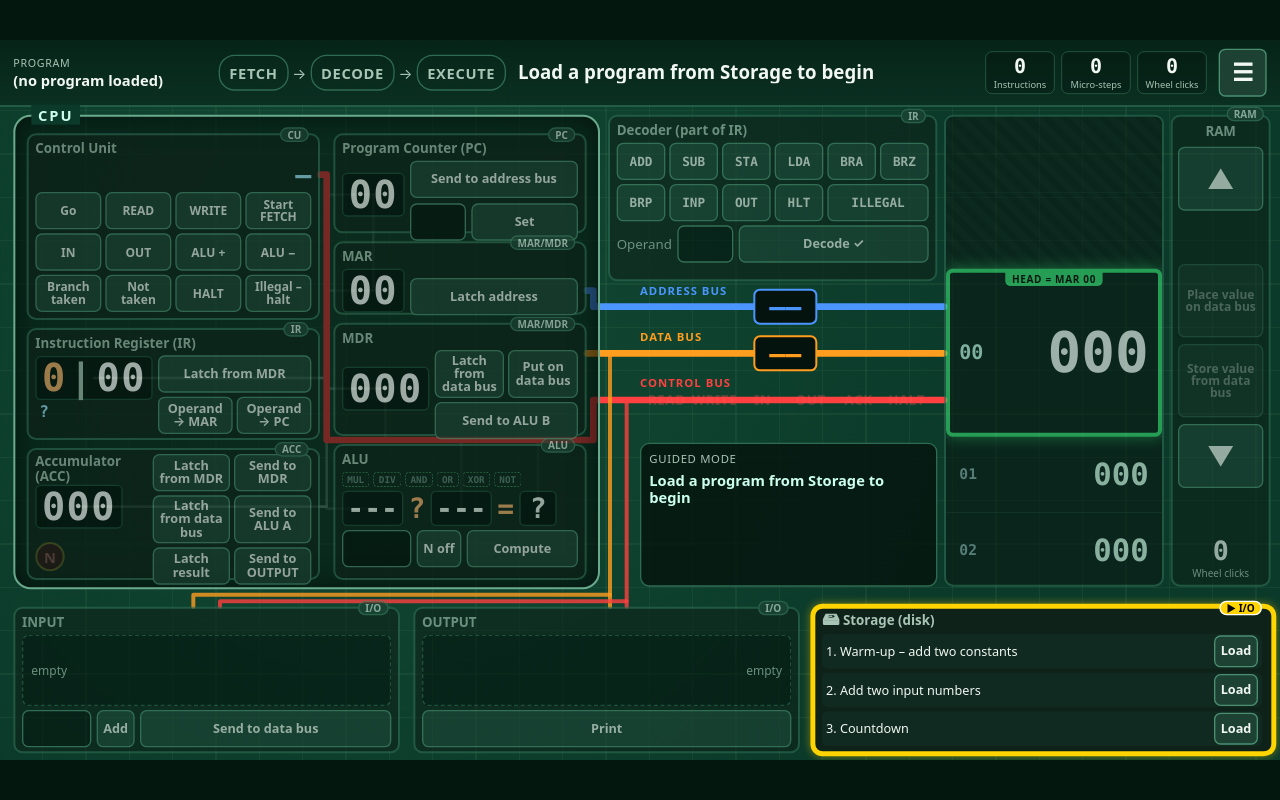
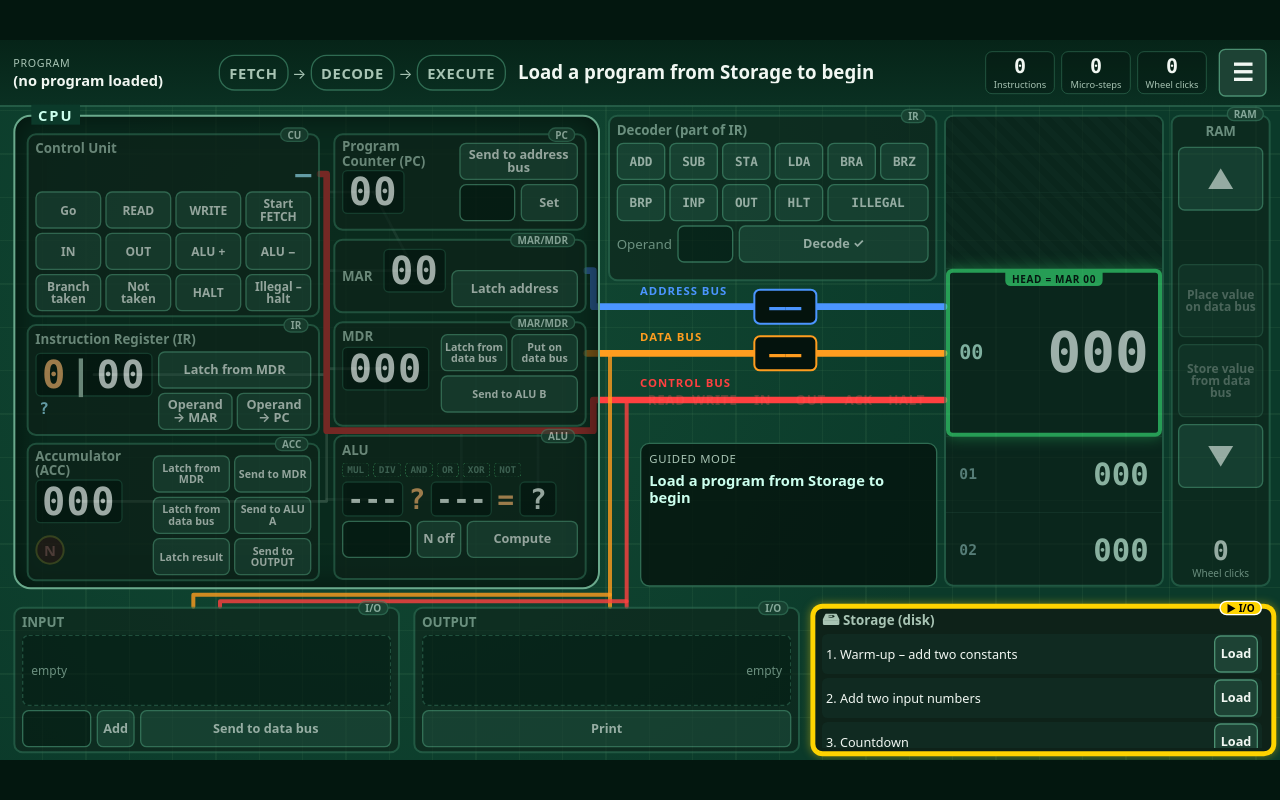
Before and after one commit to Bob814/ib-cs-2028, a plain HTML site: page HWGame/index.html in a window 1280 px wide. Drawn offline with Linux system fonts and the light colour scheme.

Commit message:
Some HW Game clarifications

```diff
--- a/HWGame/index.html
+++ b/HWGame/index.html
@@ -108,6 +108,14 @@ input.text, select, textarea {
 .row.fill { flex: 1 1 auto; align-items: stretch; }
 .col.tight { gap: 2px; }
 .col.left { width: 168px; flex: none; }
+.col.left.narrow { width: 140px; }
+.col.stack { gap: 6px; justify-content: center; }
+/* fixed 56px rows; the top margin keeps buttons clear of the badge tab */
+.mdrgrid, .accgrid { grid-auto-rows: 56px; margin-top: 10px; align-content: start; }
+.mdrgrid button, .accgrid button { font-size: 16px; padding: 2px 3px; }
+.row.fill > button.bottom { align-self: flex-end; }
+.ctitle.side { min-width: 54px; align-self: center; }
+.row.fill > .vbox { align-self: center; }
 .comp.active .badge::before { content: "▶ "; }
 body.busy .comp.active button::after {
   content: ""; position: absolute; right: 6px; top: 6px; width: 14px; height: 14px; border: 3px solid rgba(255,255,255,.3);
@@ -120,7 +128,7 @@ body.busy .comp.active button::after {
 .val { font: 800 58px/1 var(--mono); color: #fff; letter-spacing: 2px; padding: 2px 8px; border-radius: 8px; background: #03100b; border: 2px solid #1d4a38; }
 .val.chg, .slot.chg, #ir-mn.chg { animation: chg 2s ease-out; }
 @keyframes chg { 0%, 35% { background: var(--yellow); color: #000; } 100% { background: #03100b; } }
-.was { font: 600 17px var(--mono); color: #ffe680; opacity: 0; height: 18px; transition: opacity .3s; white-space: nowrap; }
+.was { font: 600 15px var(--mono); color: #ffe680; opacity: 0; height: 16px; transition: opacity .3s; white-space: nowrap; }
 .was.show { opacity: .85; }
 .irsep { color: var(--muted); margin: 0 4px; }
 #ir-op { color: #ffb36b; }
@@ -205,7 +213,7 @@ body.busy .comp.active button::after {
 .disk-row { display: flex; align-items: center; gap: 8px; padding: 2px 6px; border-radius: 8px; background: #102a21; }
 .disk-row .nm { flex: 1 1 auto; font-size: 19px; white-space: nowrap; overflow: hidden; text-overflow: ellipsis; }
 .disk-row.cur { outline: 2px solid var(--yellow); }
-.disk-row button { min-height: 48px; }
+.disk-row button { min-height: 56px; }
 .disk { font-size: 26px; }
 
 /* message panel */
@@ -299,10 +307,13 @@ body.busy .comp.active button::after {
   </div>
 
   <div class="comp" id="c-pc" data-comp="pc" data-l="pc">
-    <div class="ctitle"><span data-s="comps.pc"></span><span class="badge" data-badge="pc"></span></div>
-    <div class="row">
-      <div class="vbox"><div class="val v2" id="v-pc">00</div><div class="was" id="w-pc"></div></div>
-      <div class="col grow">
+    <span class="badge" data-badge="pc"></span>
+    <div class="row fill">
+      <div class="col tight left">
+        <div class="ctitle wrap"><span data-s="comps.pc"></span></div>
+        <div class="vbox"><div class="val v2" id="v-pc">00</div><div class="was" id="w-pc"></div></div>
+      </div>
+      <div class="col grow stack">
         <button data-act="pc.toAddr"></button>
         <div class="row"><input class="num" id="in-pc" inputmode="numeric" maxlength="2" autocomplete="off" aria-label="New PC value"><button data-act="pc.set" class="grow"></button></div>
       </div>
@@ -310,18 +321,22 @@ body.busy .comp.active button::after {
   </div>
 
   <div class="comp" id="c-mar" data-comp="mar" data-l="mar">
-    <div class="ctitle"><span data-s="comps.mar"></span><span class="badge" data-badge="mar"></span></div>
-    <div class="row">
+    <span class="badge" data-badge="mar"></span>
+    <div class="row fill">
+      <div class="ctitle side"><span data-s="comps.mar"></span></div>
       <div class="vbox"><div class="val v2" id="v-mar">00</div><div class="was" id="w-mar"></div></div>
-      <button data-act="mar.latch" class="grow"></button>
+      <button data-act="mar.latch" class="grow bottom"></button>
     </div>
   </div>
 
   <div class="comp" id="c-mdr" data-comp="mdr" data-l="mdr">
-    <div class="ctitle"><span data-s="comps.mdr"></span><span class="badge" data-badge="mdr"></span></div>
-    <div class="row">
-      <div class="vbox"><div class="val v3" id="v-mdr">000</div><div class="was" id="w-mdr"></div></div>
-      <div class="grid2 grow"><button data-act="mdr.latch"></button><button data-act="mdr.toBus"></button><button data-act="mdr.toAlu" class="span2"></button></div>
+    <span class="badge" data-badge="mdr"></span>
+    <div class="row fill">
+      <div class="col tight left narrow">
+        <div class="ctitle"><span data-s="comps.mdr"></span></div>
+        <div class="vbox"><div class="val v3" id="v-mdr">000</div><div class="was" id="w-mdr"></div></div>
+      </div>
+      <div class="grid2 grow mdrgrid"><button data-act="mdr.latch"></button><button data-act="mdr.toBus"></button><button data-act="mdr.toAlu" class="span2"></button></div>
     </div>
   </div>
 
@@ -341,7 +356,7 @@ body.busy .comp.active button::after {
         <div class="vbox"><div class="val v3" id="v-acc">000</div><div class="was" id="w-acc"></div></div>
         <div class="row tight"><span class="lamp" id="n-lamp">N</span><span class="ovf" id="ovf"></span></div>
       </div>
-      <div class="grid2 grow">
+      <div class="grid2 grow accgrid">
         <button data-act="acc.fromMdr"></button><button data-act="acc.toMdr"></button>
         <button data-act="acc.fromBus"></button><button data-act="acc.toAlu"></button>
         <button data-act="acc.latchResult"></button><button data-act="acc.toOut"></button>
@@ -440,13 +455,14 @@ body.busy .comp.active button::after {
             <label><input type="checkbox" id="s-sound"> Sounds</label>
             <label><input type="checkbox" id="s-fastwheel"> Fast wheel (ignore click cost)</label>
             <label><input type="checkbox" id="s-crowd"> Crowd prediction question</label>
+            <label><input type="checkbox" id="s-space"> Space key performs the current step</label>
             <label><input type="checkbox" id="s-editmem"> Edit memory (in RAM overview)</label>
           </div>
           <div class="row"><span>Animation</span><div class="seg" id="s-speed"><button data-speed="0">Off</button><button data-speed="1">1×</button><button data-speed="2">2×</button><button data-speed="4">4×</button></div></div>
           <div class="row"><button id="m-overview">RAM overview…</button><button id="m-full">Full screen</button><a class="btnlink" href="handout.html" target="_blank" rel="noopener">Print handout</a><button id="m-tests">Self-tests</button></div>
         </section>
       </div>
-      <p class="small">Keys: Space = perform current step · Ctrl+Z / Ctrl+Y = undo / redo · ↑/↓ = RAM wheel · F = full screen · Esc = close</p>
+      <p class="small">Keys: Space = perform current step (if enabled) · Ctrl+Z / Ctrl+Y = undo / redo · ↑/↓ = RAM wheel · F = full screen · Esc = close</p>
     </div>
   </div>
 
@@ -1321,12 +1337,12 @@ if (typeof globalThis !== 'undefined') globalThis.LMC = LMC;
 
   /* ---------------- layout (stage pixels, 1920×1080) ---------------- */
   const L = {
-    cu: [40, 140, 440, 280], ir: [40, 432, 440, 168], acc: [40, 612, 440, 198],
-    pc: [500, 140, 380, 150], mar: [500, 302, 380, 110], mdr: [500, 424, 380, 170], alu: [500, 606, 380, 204],
+    cu: [40, 140, 440, 276], ir: [40, 426, 440, 168], acc: [40, 604, 440, 208],
+    pc: [500, 140, 380, 146], mar: [500, 298, 380, 112], mdr: [500, 422, 380, 158], alu: [500, 592, 380, 218],
     dec: [912, 112, 494, 250], msg: [960, 604, 446, 216], ram: [1416, 112, 494, 708],
     input: [20, 850, 580, 220], output: [620, 850, 580, 220], storage: [1220, 850, 690, 220],
   };
-  const LANE = { addr: 400, data: 470, ctrl: 540 }, BX0 = 900, BX1 = 1416, CH = 490, GAP = 600;
+  const LANE = { addr: 400, data: 470, ctrl: 540 }, BX0 = 900, BX1 = 1416, CH = 490, GAP = 586;
   const DATA_BR = 915, CTRL_BR = 940, DATA_H = 832, CTRL_H = 842;
   const CELL_Y = [0, 114, 228, 480, 594], CELL_H = [114, 114, 252, 114, 114];
 
@@ -1341,7 +1357,7 @@ if (typeof globalThis !== 'undefined') globalThis.LMC = LMC;
   /* ---------------- settings & state ---------------- */
   const reduced = matchMedia('(prefers-reduced-motion: reduce)').matches;
   const DEFAULTS = { mode: 'guided', played: ROLES.slice(), goGate: true, hints: true, sound: true, speed: reduced ? 0 : 1,
-                     fastWheel: false, crowd: false, editMem: false, preset: 8, names: {}, demoDelay: 900 };
+                     fastWheel: false, crowd: false, editMem: false, spaceKey: true, preset: 8, names: {}, demoDelay: 900 };
   let settings = (() => { try { return { ...DEFAULTS, ...JSON.parse(localStorage.getItem('lmc-sim-settings') || '{}') }; } catch (e) { return { ...DEFAULTS }; } })();
   const saveSettings = () => { try { localStorage.setItem('lmc-sim-settings', JSON.stringify(settings)); } catch (e) { /* storage unavailable */ } };
 
@@ -1364,7 +1380,7 @@ if (typeof globalThis !== 'undefined') globalThis.LMC = LMC;
   let k = 1;
   function fit() {
     const W = innerWidth, H = innerHeight;
-    k = Math.min(W / 1920, H / 1080);
+    k = Math.min(W / 1920, H / 1080) || 1;
     stage.style.transform = `translate(${(W - 1920 * k) / 2}px, ${(H - 1080 * k) / 2}px) scale(${k})`;
   }
   function anchor(id) {
@@ -1618,6 +1634,8 @@ if (typeof globalThis !== 'undefined') globalThis.LMC = LMC;
   function token(ev) {
     if (!speed() || !PATHS[ev.path]) return Promise.resolve();
     const pts = PATHS[ev.path]();
+    // A hidden or zero-size window has no layout to animate along – just skip the animation.
+    if (!pts.flat().every(Number.isFinite)) return Promise.resolve();
     const fx = $('fx');
     let svg = fx.querySelector('svg');
     if (!svg) { svg = document.createElementNS(NS, 'svg'); svg.setAttribute('width', 1920); svg.setAttribute('height', 1080); fx.appendChild(svg); }
@@ -1641,6 +1659,7 @@ if (typeof globalThis !== 'undefined') globalThis.LMC = LMC;
   async function animateLoad(cells, size) {
     if (!speed()) return;
     const from = A('c-storage'), to = A('wheel');
+    if (![...from, ...to].every(Number.isFinite)) return;
     const n = Math.min(size, 30), fx = $('fx'), jobs = [];
     for (let i = 0; i < n; i++) {
       const el = document.createElement('div'); el.className = 'token data'; el.textContent = p3(cells[i]); el.style.opacity = 0; fx.appendChild(el);
@@ -1741,14 +1760,27 @@ if (typeof globalThis !== 'undefined') globalThis.LMC = LMC;
   }
 
   function setupWheel() {
+    // ▲/▼: one cell per click; holding the button repeats after a short delay.
+    // `held` is checked before repeating, because a quick click can be released
+    // while the first (animated) move is still running.
     $$('.wbtn').forEach(b => {
-      const stop = () => { clearInterval(b._iv); b._iv = null; };
+      let held = false, delayT = null, iv = null;
+      const stop = () => { held = false; clearTimeout(delayT); clearInterval(iv); delayT = iv = null; };
       b.addEventListener('pointerdown', async e => {
         e.preventDefault(); stop();
+        held = true;
+        try { b.setPointerCapture(e.pointerId); } catch (err) { /* not supported */ }
         const d = +b.dataset.wheel;
-        if (await moveWheel(d)) b._iv = setInterval(() => moveWheel(d, false, true), 170);
+        const ok = await moveWheel(d);
+        if (!ok || !held) return;
+        delayT = setTimeout(() => {
+          if (!held) return;
+          iv = setInterval(() => { if (held) moveWheel(d, false, true); else stop(); }, 170);
+        }, 400);
       });
-      ['pointerup', 'pointerleave', 'pointercancel'].forEach(t => b.addEventListener(t, stop));
+      ['pointerup', 'pointercancel', 'lostpointercapture'].forEach(t => b.addEventListener(t, stop));
+      addEventListener('pointerup', stop);
+      addEventListener('blur', stop);
       b.addEventListener('click', e => { if (e.detail === 0) moveWheel(+b.dataset.wheel); });
     });
     const w = $('wheel');
@@ -1884,6 +1916,7 @@ if (typeof globalThis !== 'undefined') globalThis.LMC = LMC;
     }).join('');
     $('s-go').checked = settings.goGate; $('s-hints').checked = settings.hints; $('s-sound').checked = settings.sound;
     $('s-fastwheel').checked = settings.fastWheel; $('s-crowd').checked = settings.crowd; $('s-editmem').checked = settings.editMem;
+    $('s-space').checked = settings.spaceKey;
     $$('#s-speed button').forEach(b => b.classList.toggle('sel', +b.dataset.speed === settings.speed));
   }
   function openMenu() { syncMenu(); openDlg('dlg-menu'); }
@@ -1919,7 +1952,7 @@ if (typeof globalThis !== 'undefined') globalThis.LMC = LMC;
     $('m-skip').addEventListener('click', () => { closeDlg('dlg-menu'); runFast(true); });
     $('m-run').addEventListener('click', () => { closeDlg('dlg-menu'); runFast(false); });
     const tog = (id, key) => $(id).addEventListener('change', e => { settings[key] = e.target.checked; saveSettings(); render(); });
-    tog('s-go', 'goGate'); tog('s-hints', 'hints'); tog('s-sound', 'sound'); tog('s-fastwheel', 'fastWheel'); tog('s-crowd', 'crowd'); tog('s-editmem', 'editMem');
+    tog('s-go', 'goGate'); tog('s-hints', 'hints'); tog('s-sound', 'sound'); tog('s-fastwheel', 'fastWheel'); tog('s-crowd', 'crowd'); tog('s-editmem', 'editMem'); tog('s-space', 'spaceKey');
     $('s-speed').addEventListener('click', e => { const b = e.target.closest('button'); if (!b) return; settings.speed = +b.dataset.speed; saveSettings(); syncMenu(); });
     $('m-overview').addEventListener('click', openOverview);
     $('m-full').addEventListener('click', toggleFull);
@@ -2052,7 +2085,7 @@ if (typeof globalThis !== 'undefined') globalThis.LMC = LMC;
       if ((e.ctrlKey || e.metaKey) && key === 'z' && !typing) { e.preventDefault(); e.shiftKey ? redo() : undo(); return; }
       if ((e.ctrlKey || e.metaKey) && key === 'y' && !typing) { e.preventDefault(); redo(); return; }
       if (typing || anyDialog() || e.ctrlKey || e.metaKey || e.altKey) return;
-      if (e.key === ' ') { e.preventDefault(); spaceStep(); }
+      if (e.key === ' ') { if (settings.spaceKey) { e.preventDefault(); spaceStep(); } }
       else if (e.key === 'ArrowUp') { e.preventDefault(); moveWheel(-1, true); }
       else if (e.key === 'ArrowDown') { e.preventDefault(); moveWheel(1, true); }
       else if (key === 'f') toggleFull();
```
Also changed, not shown: 1 other file.
